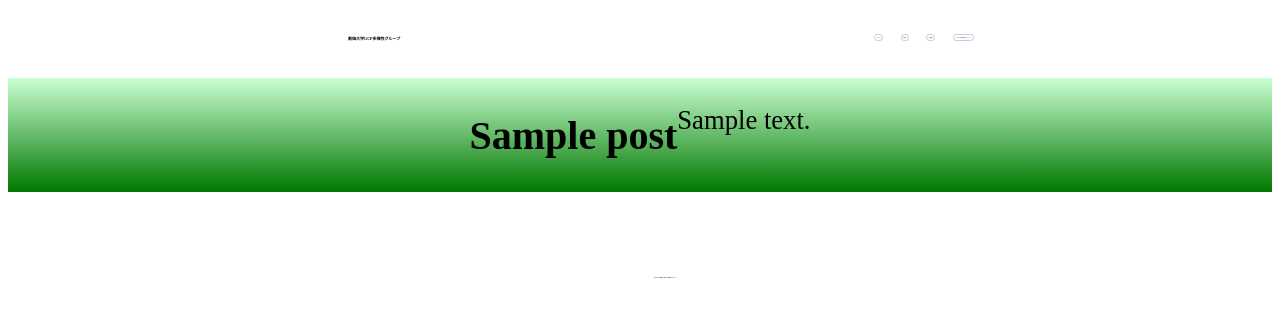
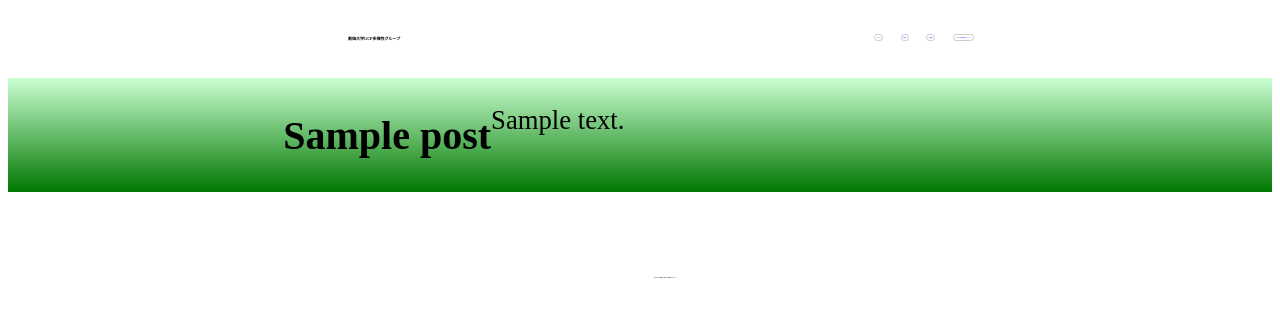
Before and after one commit to akiyamasoka/yukiyanagi, a Django app: page /post/detail/1/ in a window 1280 px wide. Shown: the top 318 px of the page. Run offline with Django 3.2, Linux system fonts and the light colour scheme; tables that the repository leaves empty hold one stand-in row (values such as "Sample post").

Commit message:
Changed the HTML for the site.

```diff
--- a/blog/static/blog.css
+++ b/blog/static/blog.css
@@ -68,9 +68,15 @@ a.btn-radius-solid:hover {
     justify-content: center;
 }
 
+.post p {
+    width: 40%;
+    height: 40%;
+    float: left;
+}
+
 .post_button {
-    width: 30%;
-    height: 30%;
+    width: 100px;
+    height: 100px;
     background: yellow;
     border-radius: 50%;
 }
--- a/blog/templates/blog/post_list.html
+++ b/blog/templates/blog/post_list.html
@@ -7,7 +7,7 @@
         </div>
         {% for post in posts %}
             <div class="post">
-                <h2><a href="{% url 'mid_post_list' pk=post.pk %}" class="post_button">{{ post.title }}</a></h2>
+                <p><a href="{% url 'mid_post_list' pk=post.pk %}" class="post_button">{{ post.title }}</a></p>
             </div>
         {% endfor %}
     </div>
```
